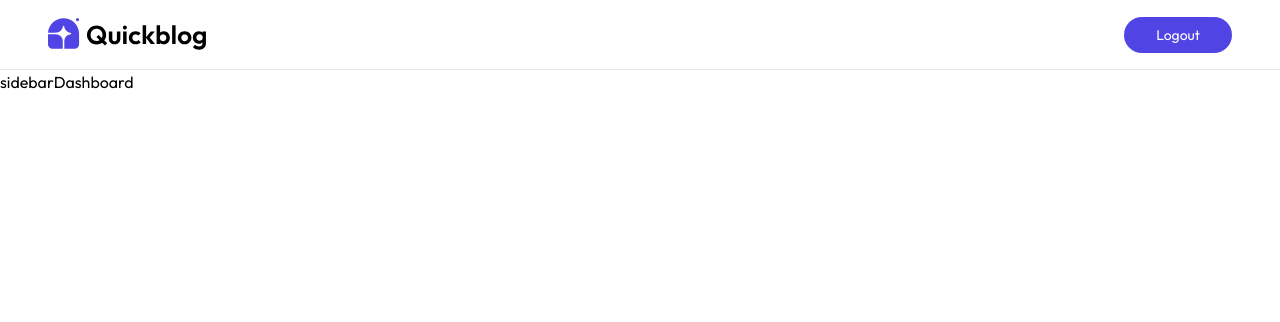
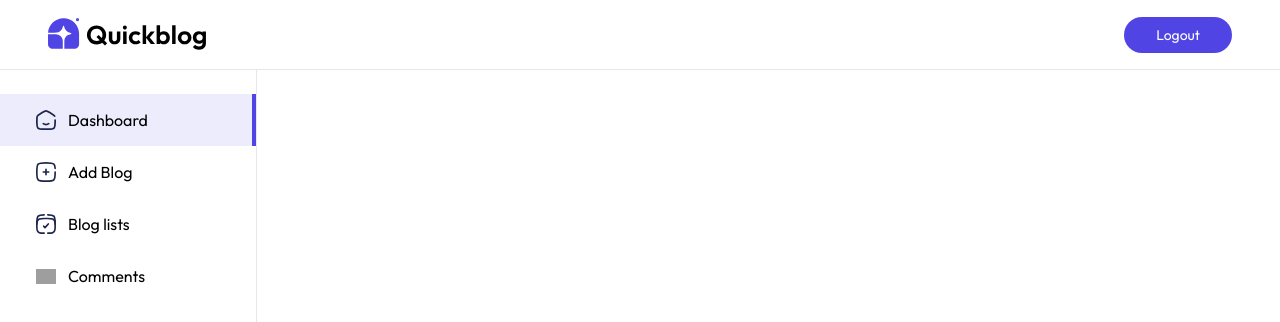
Before and after one commit to yogeshNavghane67/FortBlog, a React (Vite) app in the folder client/: page /admin in a window 1280 px wide. Shown: the top 322 px of the page. Built offline with nearby package versions, Linux system fonts and the light colour scheme; grey boxes are pictures that could not be loaded.

Commit message:
Admin Sidebar

```diff
--- a/client/src/components/admin/Sidebar.jsx
+++ b/client/src/components/admin/Sidebar.jsx
@@ -1,9 +1,28 @@
 import { NavLink } from "react-router-dom"
+import { assets } from "../../assets/assets"
 
 const Sidebar = () => {
   return (
-    <div>
-        <NavLink></NavLink>
+    <div className="flex flex-col border-r  border-gray-200 min-h-full pt-6">
+        <NavLink end={true} to='/admin' className={({isActive})=> `flex items-center gap-3 py-3.5 px-3 md:px-9 md:min-w-64 cursor-pointer ${isActive && "bg-primary/10 border-r-4 border-primary"}`}>
+          <img src={assets.home_icon} alt="" className="min-w-4 w-5"/>
+          <p className="hidden md:inline-block">Dashboard</p>
+        </NavLink>
+
+        <NavLink to='/admin/addBlog' className={({isActive})=> `flex items-center gap-3 py-3.5 px-3 md:px-9 md:min-w-64 cursor-pointer ${isActive && "bg-primary/10 border-r-4 border-primary"}`}>
+          <img src={assets.add_icon} alt="" className="min-w-4 w-5"/>
+          <p className="hidden md:inline-block">Add Blog</p>
+        </NavLink>
+
+        <NavLink to='/admin/listBlog' className={({isActive})=> `flex items-center gap-3 py-3.5 px-3 md:px-9 md:min-w-64 cursor-pointer ${isActive && "bg-primary/10 border-r-4 border-primary"}`}>
+          <img src={assets.list_icon} alt="" className="min-w-4 w-5"/>
+          <p className="hidden md:inline-block">Blog lists</p>
+        </NavLink>
+
+        <NavLink to='/admin/comments' className={({isActive})=> `flex items-center gap-3 py-3.5 px-3 md:px-9 md:min-w-64 cursor-pointer ${isActive && "bg-primary/10 border-r-4 border-primary"}`}>
+          <img src={assets.comment_icon} alt="" className="min-w-4 w-5"/>
+          <p className="hidden md:inline-block">Comments</p>
+        </NavLink>
     </div>
   )
 }
--- a/client/src/pages/admin/Dashboard.jsx
+++ b/client/src/pages/admin/Dashboard.jsx
@@ -2,7 +2,7 @@
 
 const Dashboard = () => {
   return (
-    <div>Dashboard</div>
+    <div></div>
   )
 }
 
--- a/client/src/pages/admin/Layout.jsx
+++ b/client/src/pages/admin/Layout.jsx
@@ -1,5 +1,6 @@
 import { Outlet, useNavigate } from "react-router-dom"
 import { assets } from "../../assets/assets"
+import Sidebar from "../../components/admin/Sidebar"
 
 const Layout = () => {
     const navigate = useNavigate()
@@ -15,7 +16,7 @@
         <button onClick={Logout} className="text-sm px-8 py-2 bg-primary text-white rounded-full cursor-pointer">Logout</button>
     </div>
     <div className="flex h-[calc(100vh-70px)]">
-        <div>sidebar</div>
+        <Sidebar/>
         <Outlet/>
     </div>
     </>
```
